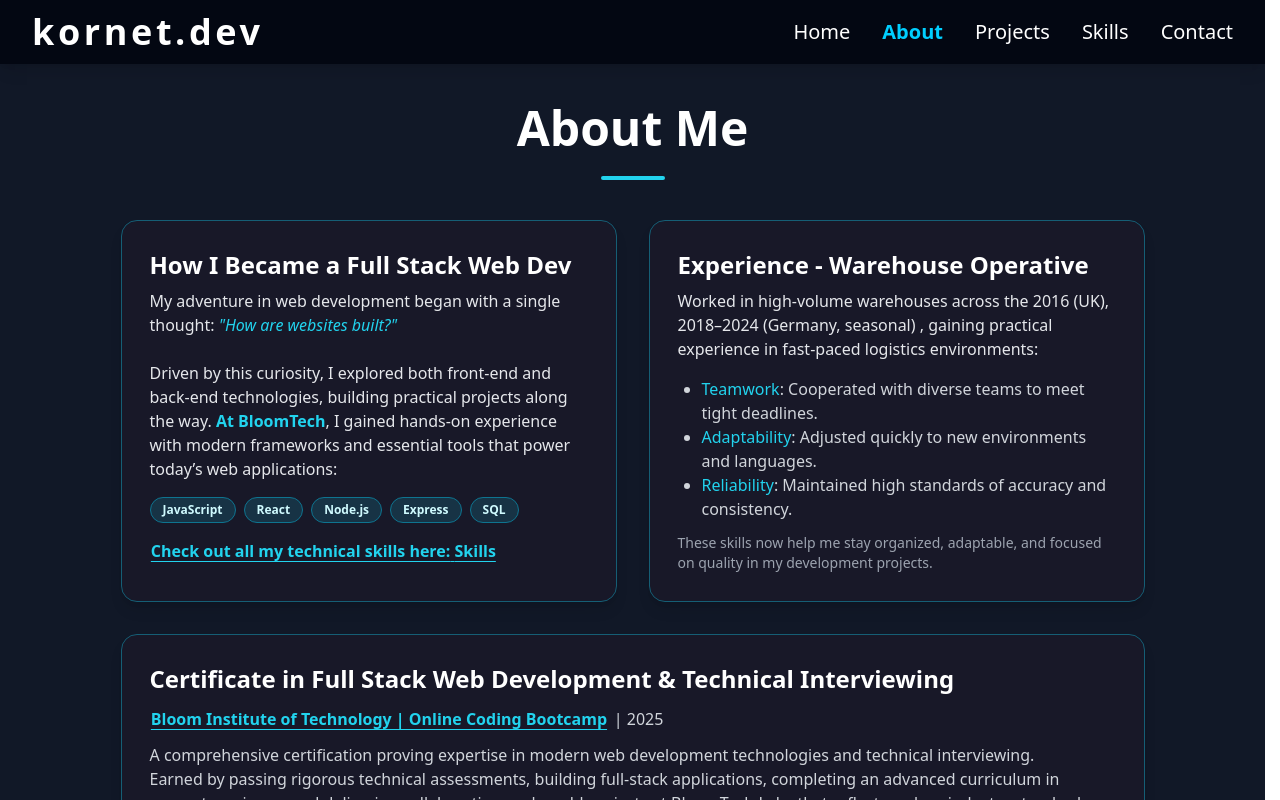
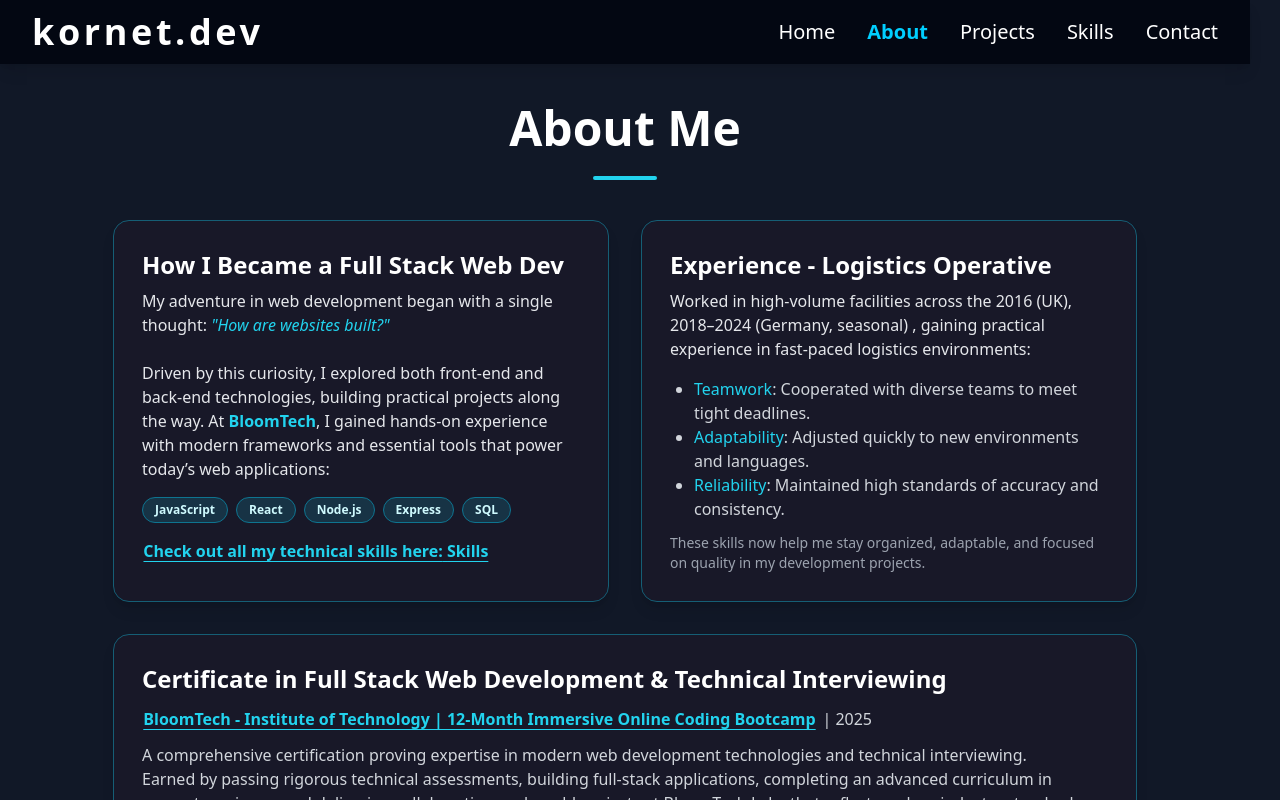
Before and after one commit to Kornetas/portfolio, a React (Vite) app: page /about in a window 1280 px wide. Shown: the top 800 px of the page. Built offline with nearby package versions, Linux system fonts and the light colour scheme.

Commit message:
Improve dark theme CSS, refine portfolio descriptions, and update resume section

```diff
--- a/index.html
+++ b/index.html
@@ -26,6 +26,8 @@
     <meta property="og:type" content="website" />
     <meta property="og:url" content="https://kornet.dev/" />
     <meta property="og:image" content="https://kornet.dev/og-image.jpg" />
+
+    <meta name="theme-color" content="#111827" />
   </head>
   <body>
     <div id="root"></div>
--- a/src/index.css
+++ b/src/index.css
@@ -8,9 +8,13 @@
 }
 
 /* Ensure scrollbar does not shift layout */
-html {
+html,
+body {
   scrollbar-gutter: stable;
   overflow-y: scroll;
+  background-color: #111827;
+  color: #fff;
+  min-height: 100vh;
 }
 
 /* Animations for mobile navigation slide-down/up */
--- a/src/pages/About.jsx
+++ b/src/pages/About.jsx
@@ -56,10 +56,17 @@ export default function About() {
                 <br />
                 <br />
                 Driven by this curiosity, I explored both front-end and back-end
-                technologies, building practical projects along the way.{" "}
-                <span className="font-semibold text-cyan-400">
-                  At BloomTech
-                </span>
+                technologies, building practical projects along the way. At{" "}
+                <a
+                  href="https://www.bloomtech.com/courses/full-stack-web-development"
+                  target="_blank"
+                  rel="noopener noreferrer"
+                  className="inline-block"
+                >
+                  <span className="font-semibold text-cyan-400 transition-all duration-200 hover:scale-110 hover:text-cyan-300 hover:underline hover:underline-offset-4">
+                    BloomTech
+                  </span>
+                </a>
                 , I gained hands-on experience with modern frameworks and
                 essential tools that power today’s web applications:
               </p>
@@ -80,12 +87,12 @@ export default function About() {
             </div>
 
             <div className="bg-[#181828] border border-cyan-800 rounded-2xl shadow-lg p-7 flex flex-col">
-              {/* Experience - Warehouse Operative */}
+              {/* Experience - Logistics Operative */}
               <h3 className="text-2xl text-white font-bold mb-2">
-                Experience - Warehouse Operative
+                Experience - Logistics Operative
               </h3>
               <p className="text-gray-200 text-base mb-4">
-                Worked in high-volume warehouses across the 2016 (UK), 2018–2024
+                Worked in high-volume facilities across the 2016 (UK), 2018–2024
                 (Germany, seasonal) , gaining practical experience in fast-paced
                 logistics environments:
               </p>
@@ -125,7 +132,8 @@ export default function About() {
                 rel="noopener noreferrer"
                 className="inline-block font-bold text-cyan-400 underline underline-offset-4 hover:text-cyan-300 transition-transform duration-300 hover:scale-105 animate-bounce-x mb-2"
               >
-                Bloom Institute of Technology | Online Coding Bootcamp
+                BloomTech - Institute of Technology | 12-Month Immersive Online
+                Coding Bootcamp
               </a>
               <span className="ml-2 text-gray-300">| 2025</span>
               <span className="block mt-1 mb-5">
--- a/src/pages/Home.jsx
+++ b/src/pages/Home.jsx
@@ -55,7 +55,7 @@ export default function Home() {
             <div className="flex gap-4 sm:gap-6 flex-col sm:flex-row items-center md:items-start">
               {/* Download Resume button */}
               <a
-                href="/CV.pdf"
+                href="/Arkadiusz Rak - Full Stack  Web Developer.pdf"
                 download
                 className="mt-4 px-10 py-5 border-2 border-pink-500 rounded-xl text-pink-400 font-bold hover:bg-pink-400 hover:text-black transition shadow-lg animate-bounce"
               >
```
Also changed, not shown: 2 other files (tests, documents, lock files or other folders).
